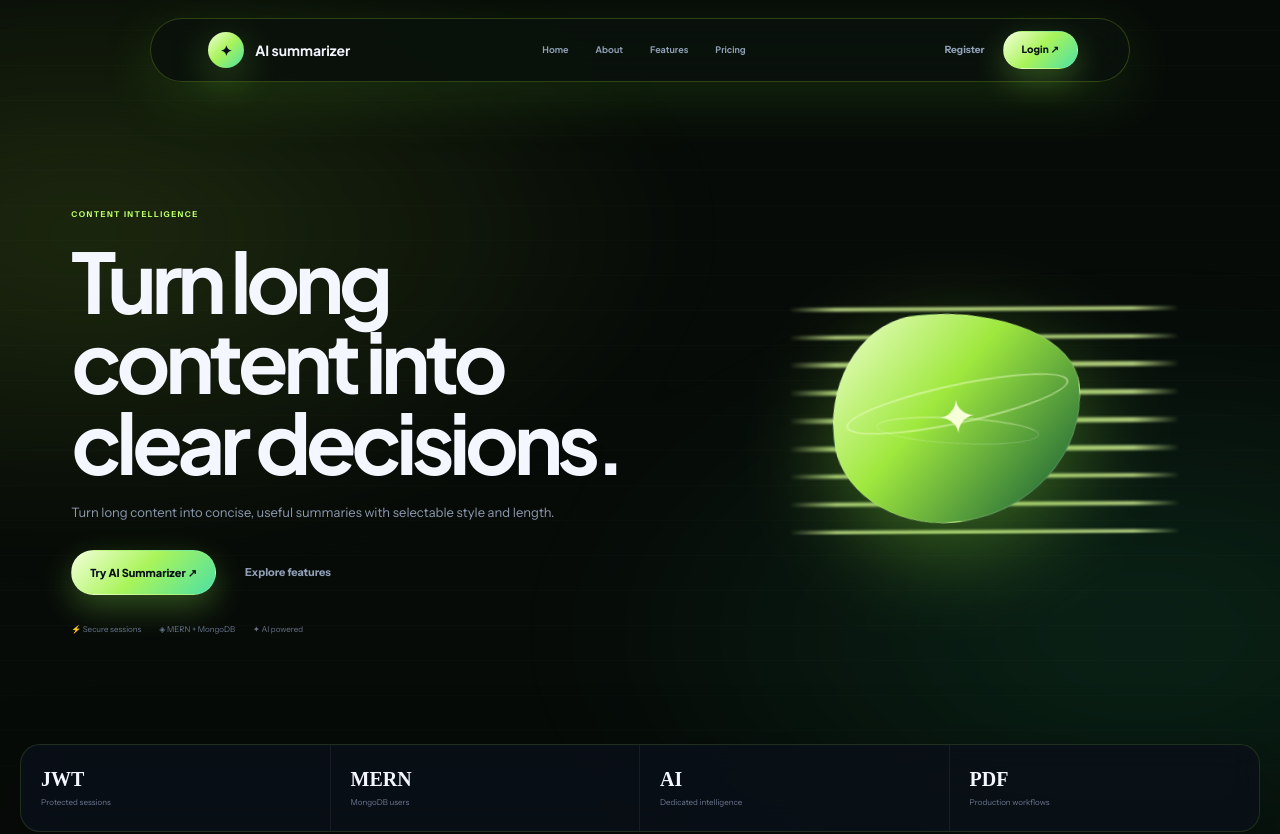
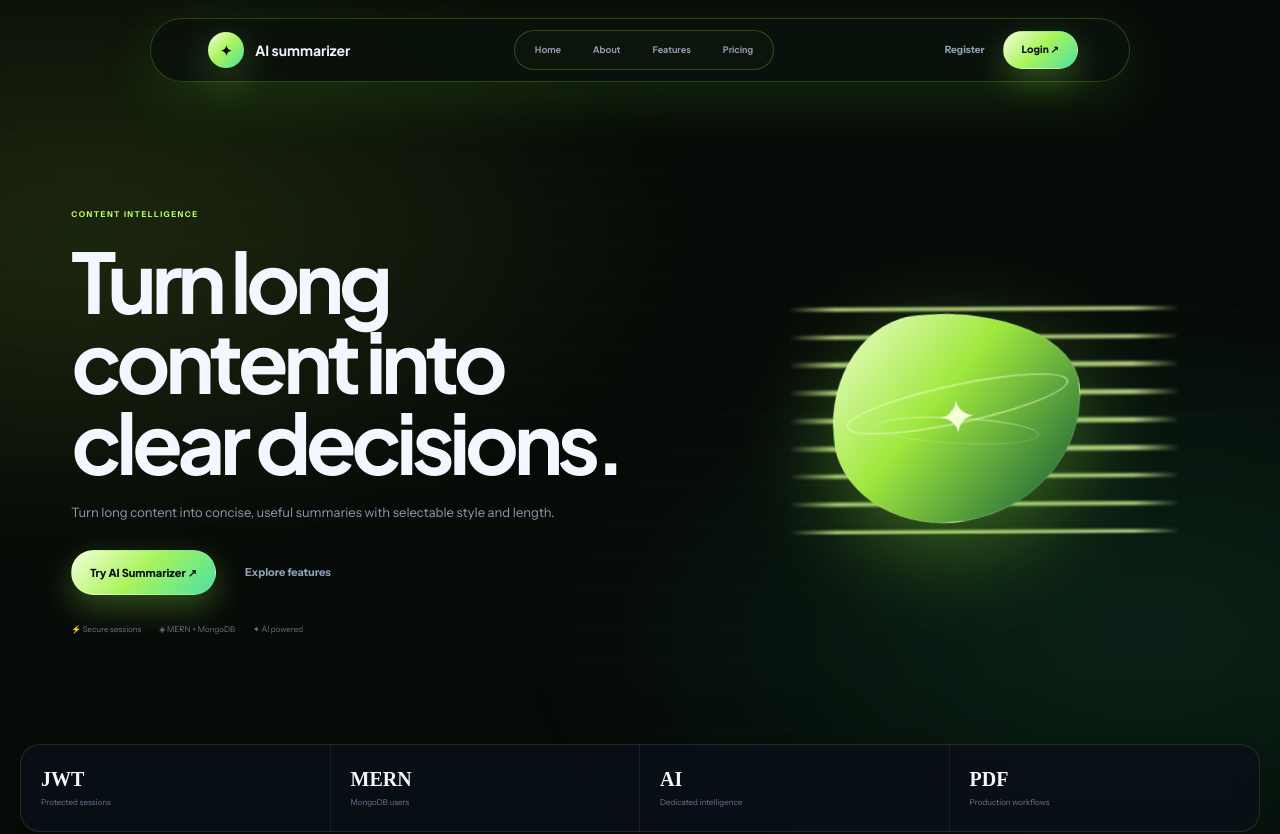
Before and after one commit to Siddharthsingh123456/ai-summarizer, a React (Vite) app: page / in a window 1280 px wide. Shown: the top 834 px of the page. Built offline with nearby package versions, Linux system fonts and the light colour scheme.

Commit message:
fix: make navigation controls visually unique per product

```diff
--- a/src/styles.css
+++ b/src/styles.css
@@ -46,3 +46,10 @@ body:after{background:repeating-linear-gradient(0deg,transparent 0 34px,#caff8a0
 .nav nav button{border-radius:999px!important;padding:8px 12px!important;font-size:9px!important}
 .nav nav button:hover{background:#b9ff3b15!important;color:#d9ff9a!important}
 .navActions{gap:5px!important}.ghost{border-radius:999px!important}.primary{border-radius:999px!important;padding:10px 18px!important}
+
+
+
+/* NAV FINAL — SUMMARIZER: connected pill rail */
+.nav nav{display:flex!important;gap:0!important;padding:4px!important;border:1px solid #a8e84a40!important;border-radius:999px!important;background:#0d160de8!important}
+.nav nav button{padding:8px 16px!important;border:0!important;border-radius:999px!important;font-family:"Plus Jakarta Sans"!important;font-size:9px!important}
+.nav nav button:hover{background:#b9ff3b1a!important;color:#dfffad!important;transform:none!important}
```
